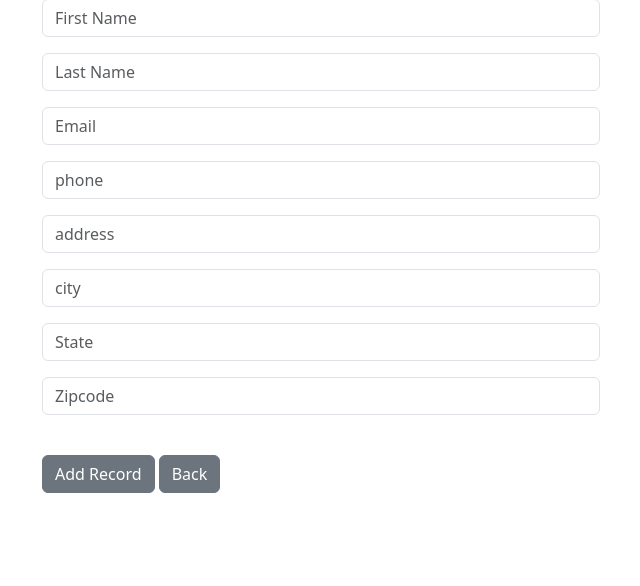
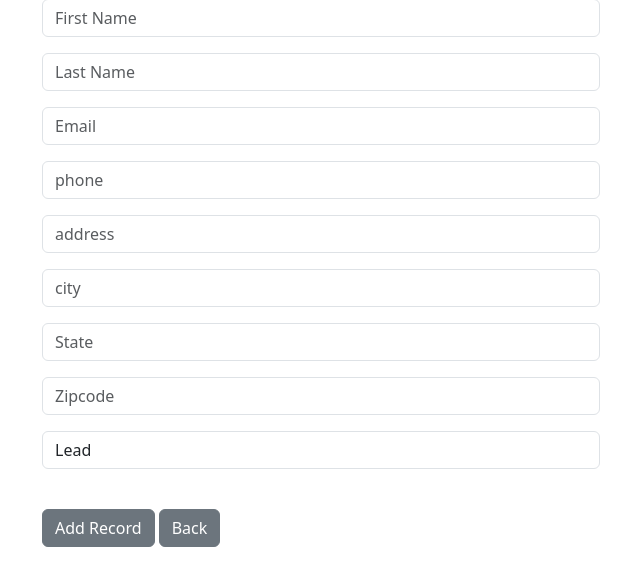
Before and after one commit to Romi-Sebastian/Django-CRM, a Django app: page /add_record/ in a window 1280 px wide. Shown: the part 161-747 px from the top of the page, without its empty margins (319-959 px from the left). Run offline with Django 4.2, Linux system fonts and the light colour scheme; the visitor is signed in with stand-in values (Sample User, id 1).

Commit message:
Added a category field to Record

```diff
--- /dev/null
+++ b/website/constants.py
@@ -0,0 +1,7 @@
+CATEGORY_CHOICES = [
+        ('lead', 'Lead'),
+        ('client', 'Client'),
+        ('vendor', 'Vendor'),
+        ('partner', 'Partner'),
+        ('other', 'Other'),
+    ]
--- a/website/forms.py
+++ b/website/forms.py
@@ -58,6 +58,15 @@ class AddRecordForm(forms.ModelForm):
         attrs={'placeholder': 'State', 'class': 'form-control'}), label='')
     zipcode = forms.CharField(required=True, widget=forms.widgets.TextInput(
         attrs={'placeholder': 'Zipcode', 'class': 'form-control'}), label='')
+    category = forms.ChoiceField(choices=[
+        ('lead', 'Lead'),
+        ('client', 'Client'),
+        ('vendor', 'Vendor'),
+        ('partner', 'Partner'),
+        ('other', 'Other'),
+        ],
+        widget=forms.Select(attrs={'class': 'form-control'}), required=True, label=''
+    )
 
     class Meta:
         model = Record
--- a/website/models.py
+++ b/website/models.py
@@ -1,5 +1,6 @@
 from django.db import models
 from django.contrib.auth.models import User
+from .constants import  CATEGORY_CHOICES
 
 
 class Record(models.Model):
@@ -13,6 +14,7 @@ class Record(models.Model):
     state = models.CharField(max_length=50)
     zipcode = models.CharField(max_length=20)
     created_by = models.ForeignKey(User, on_delete=models.CASCADE, null=True, blank=True)
+    category = models.CharField(max_length=20, choices=CATEGORY_CHOICES, default='lead')
 
     def __str__(self):
         return f"{self.first_name} {self.last_name}"
--- a/website/templates/home.html
+++ b/website/templates/home.html
@@ -24,6 +24,7 @@
                 <th scope="col">State</th>
                 <th scope="col">Zipcode</th>
                 <th scope="col">Created At</th>
+                <th scope="col">Tag</th>
                 <th scope="col">ID</th>
             </tr>
         </thead>
@@ -39,6 +40,7 @@
                         <td>{{ record.state }}</td>
                         <td>{{ record.zipcode }}</td>
                         <td>{{ record.created_at }}</td>
+                        <td>{{ record.category }}</td>
                         <td><a href="{% url 'record' record.id %}">{{ record.id }}</a></td>
                         <br/><br/>
                     </tr>
```
Also changed, not shown: website/migrations/0004_record_category.py (added).
